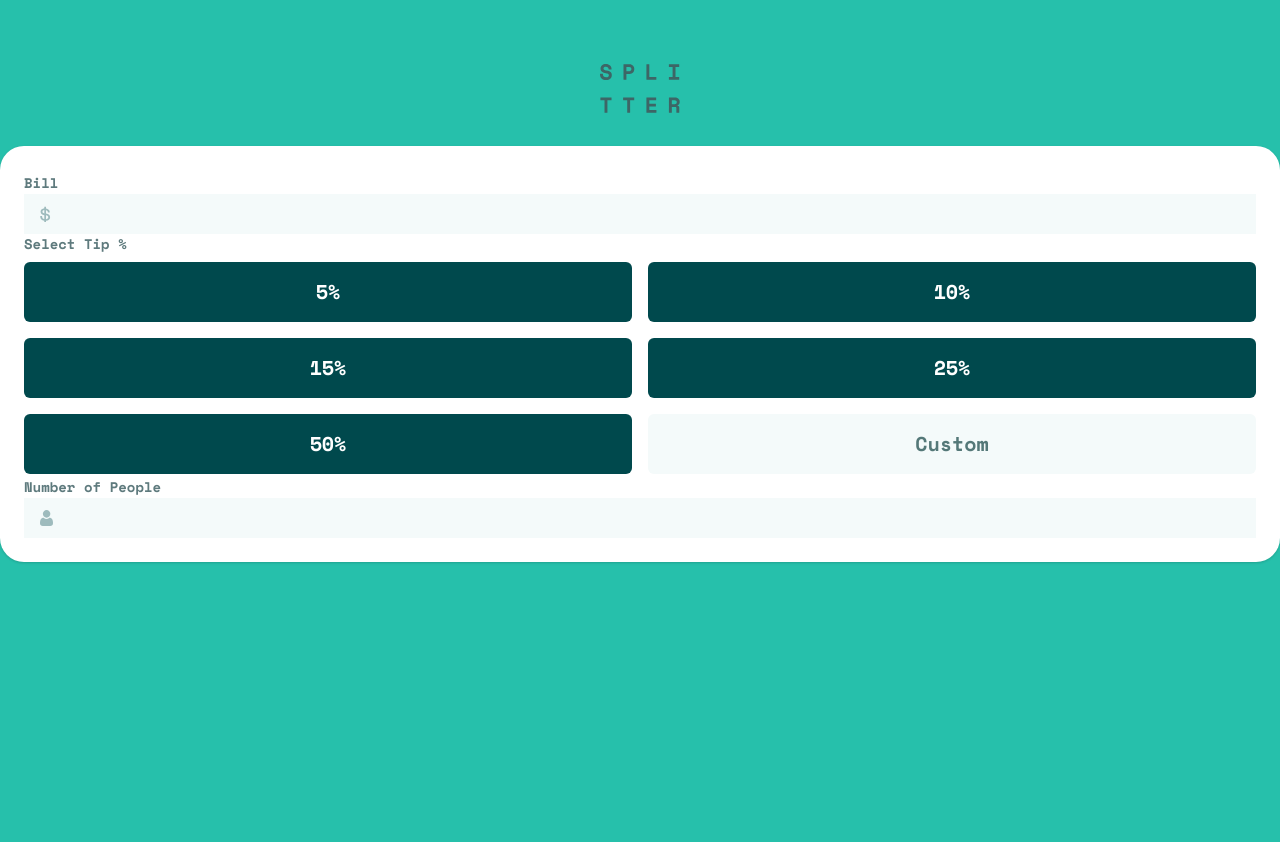
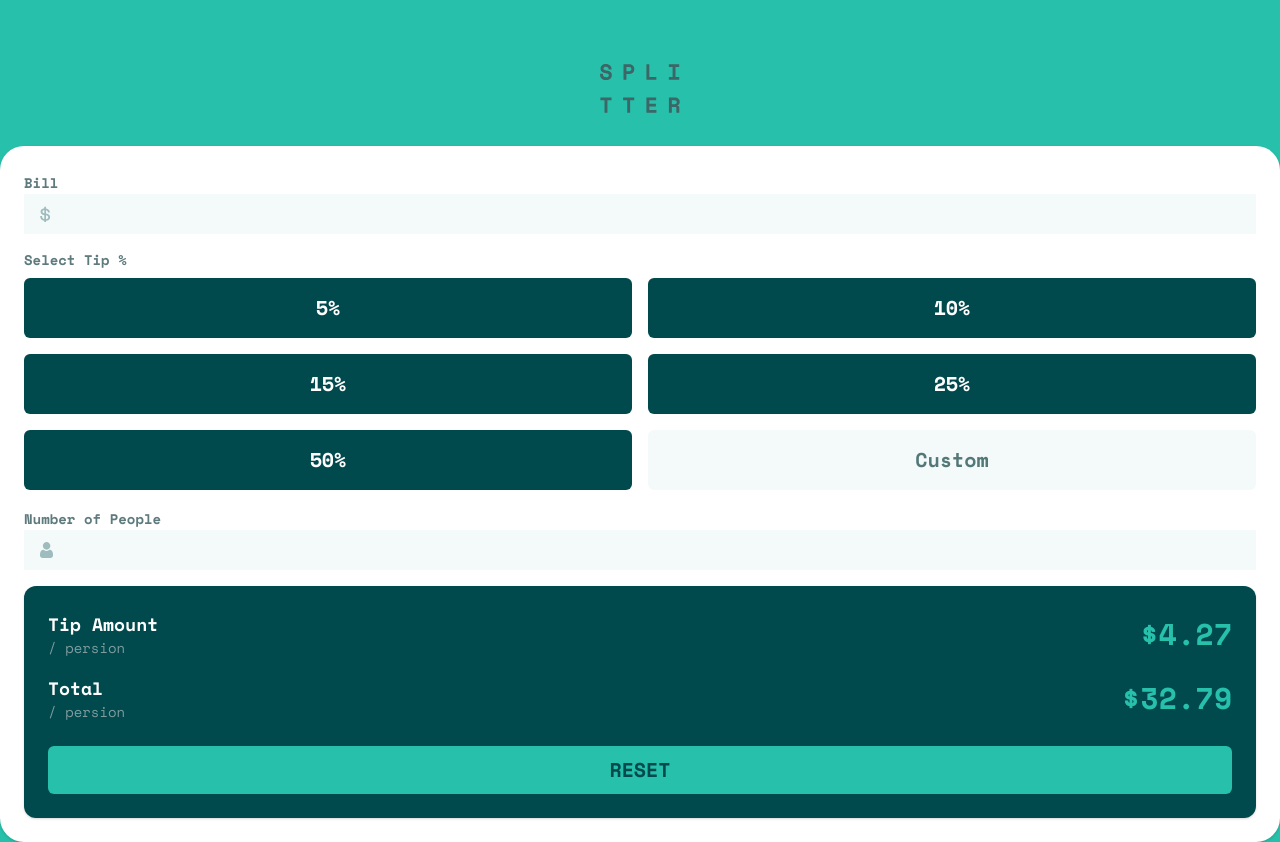
Before and after one commit to HuskyHsu/hello-react, a React (Vite) app in the folder tip-calculator-app/: page / in a window 1280 px wide. Before the commit the page ends 800 px from the top, so only its background shows below. Built offline with nearby package versions, Linux system fonts and the light colour scheme.

Commit message:
add result card and reset button

```diff
--- a/tip-calculator-app/src/App.jsx
+++ b/tip-calculator-app/src/App.jsx
@@ -89,17 +89,27 @@ function Radio({ value, label, name, custom }) {
   );
 }
 
+function DataField({ title, note, value }) {
+  return (
+    <div className="flex items-center justify-between">
+      <div className="flex flex-col">
+        <strong className="text-white text-lg">{title}</strong>
+        <span className="text-label text-sm">{note}</span>
+      </div>
+      <p className="text-light text-3xl font-bold">{value}</p>
+    </div>
+  );
+}
+
 function App() {
   return (
     <main className="">
-      {/* header */}
       <Header />
       <main>
         <Card className="bg-white rounded-3xl">
-          <form>
+          <form className="flex flex-col gap-4">
             <TextField id="bill" label="Bill" icon={<Icon.Dollar />} />
-          </form>
-          {/* select tip */}
+
             <RadioGroup name="tips" label="Select Tip %">
               <Radio value="5" label="5%" />
               <Radio value="10" label="10%" />
@@ -109,13 +119,26 @@ function App() {
               <Radio value="custom" label="Custom" custom />
             </RadioGroup>
 
-          {/* number of people */}
             <TextField
               id="people"
               label="Number of People"
               icon={<Icon.Person />}
             />
-          {/* result */}
+
+            <Card className="bg-darkest rounded-xl space-y-6">
+              <div className="space-y-4">
+                <DataField title="Tip Amount" note="/ persion" value="$4.27" />
+                <DataField title="Total" note="/ persion" value="$32.79" />
+              </div>
+
+              <button
+                type="reset"
+                className="bg-light w-full h-12 text-xl font-bold text-darkest rounded-md"
+              >
+                RESET
+              </button>
+            </Card>
+          </form>
         </Card>
       </main>
     </main>
--- a/tip-calculator-app/tailwind.config.js
+++ b/tip-calculator-app/tailwind.config.js
@@ -12,6 +12,7 @@ module.exports = {
         darkest: "hsl(183, 100%, 15%)",
         lightest: "hsl(189, 41%, 97%)",
         light: "hsl(172, 67%, 45%)",
+        label: "hsl(184, 14%, 56%)",
       },
       fontFamily: {
         spaceMono: ["Space Mono", "monospace", "sans-serif"],
```
Lines whose indentation alone changed are shown as unchanged.
